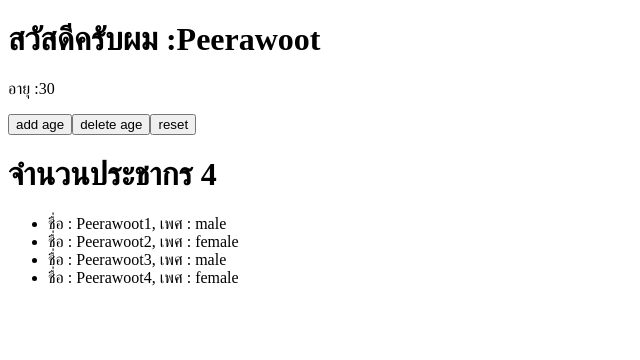
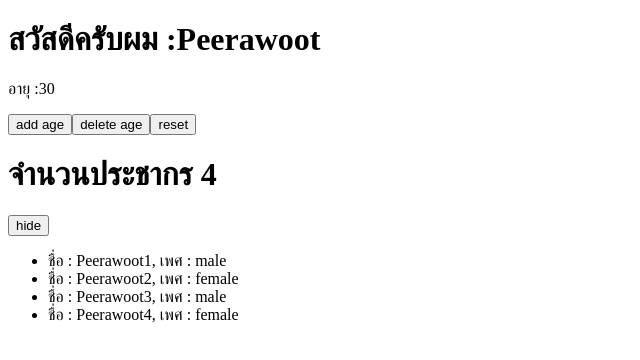
Before and after one commit to pls2s/Practice_React, a React (Vite) app: page / in a window 1280 px wide. Shown: the top 360 px of the page, without its empty margins (0-640 px from the left). Built offline with nearby package versions, Linux system fonts and the light colour scheme.

Commit message:
boolean in show/hide

```diff
--- a/src/App.jsx
+++ b/src/App.jsx
@@ -9,6 +9,7 @@
     { id: 3, name: "Peerawoot3", gender: "male" },
     { id: 4, name: "Peerawoot4", gender: "female" },
   ]);
+
 
   function addAge() {
     setAge(age + 1);
@@ -24,6 +25,8 @@
     }
   }
 
+  const [show, setShow] = useState(true);
+
   return (
     //ถ้ามี html มากว่า 1 คำสั่งต้องมี <> </> , return คือการส่ง html ไปทำงานที่ main.jsx
     <>
@@ -32,14 +35,15 @@
       <button onClick={() => addAge()}>add age</button>
       <button onClick={() => deleteAge()}>delete age</button>
       <button onClick={() => setAge(30)}>reset</button>
+      <h1>จำนวนประชากร {data.length}</h1>
 
-      <h1>จำนวนประชากร {data.length}</h1>
+      <button onClick={() => setShow(!show)}>{show ? "hide" : "show"}</button> {/*สลับการแสดงข้อมูล รีเทินเป็น t/f  , ? คือ if , : คือ else*/}
+
       <ul>
-        {data.map((obj) => ( //map คือการวนลูป ข้อมูลทุกตัวใน data useState
+        {show && data.map((obj) => ( //map คือการวนลูป ข้อมูลทุกตัวใน data useState ใช้ show เพื่อสลับการแสดงข้อมูล
           <li key={obj.id}> {/*key เป็น id ของข้อมูล จะต้องใช้อันที่ข้อมูลไม่ช้ำ */}
             ชื่อ : {obj.name}, เพศ : {obj.gender}
-          </li>
-        ))}
+          </li> ))}
       </ul>
     </>
   );
```
